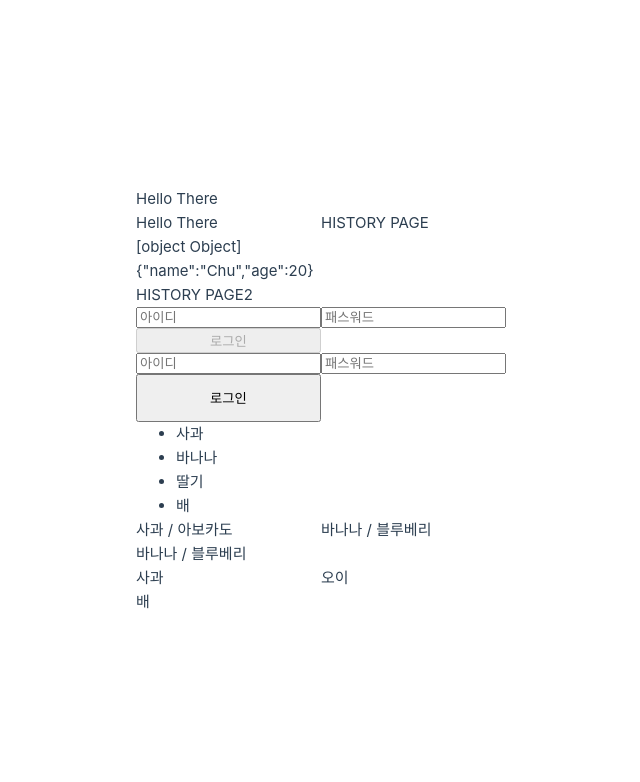
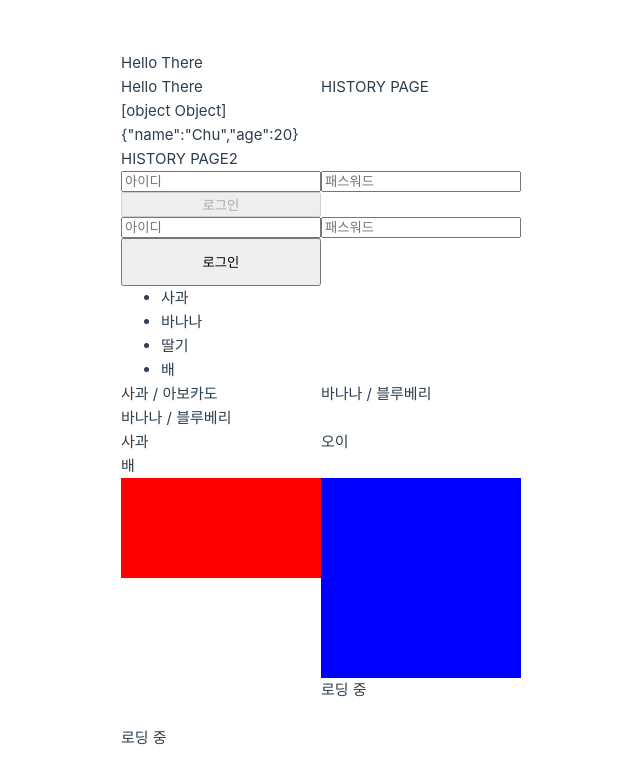
Before and after one commit to seedevk8s/vue-project-, a Vue app: page / in a window 1280 px wide. Shown: the top 782 px of the page, without its empty margins (319-959 px from the left). Built offline with nearby package versions, Linux system fonts and the light colour scheme.

Commit message:
조건 디렉티브까지

```diff
--- a/src/App.vue
+++ b/src/App.vue
@@ -14,6 +14,15 @@ const fruitArr = ["banana", "blueberry"]
 
 const visible = {fruit: true}
 const hidden = {fruit: false}
+
+const rect = "background:red;width:200px;height:100px"
+const rect2 = {
+  background: "blue",
+  width: "200px",
+  height: "200px"
+}
+
+let loading3 = true
 </script>
 
 <template>
@@ -52,5 +61,25 @@ const hidden = {fruit: false}
   <div :class="visible">사과</div>
   <div :class="hidden">오이</div>
   <div :class="{fruit: true}">배</div>
+  <br>
+
+  <div :style="rect"></div>
+  <div :style="rect2"></div>
+  <br>
+
+  <div v-if="loading3">로딩 중</div>
+  <div v-else>로딩 완료</div>
+  <br>
+
+  <template v-if="loading3">로딩 중</template>
+  <template v-else>로딩 완료</template>
+  <br>
+
+  <template>
+    <div v-show="loading3">로딩 중</div>
+    <div v-show="!loading3">로딩 완료</div>
+  </template>
+
+  <template v-show="true">로딩 중2</template>
 
 </template>
```
